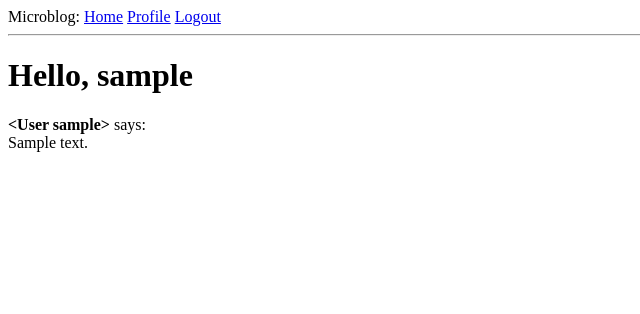
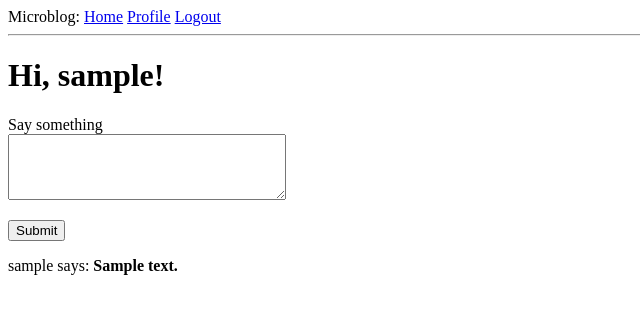
Before and after one commit to Vickouma77/Microblog, a Flask app: page / in a window 1280 px wide. Shown: the top 314 px of the page, without its empty margins (0-640 px from the left). Run offline with Flask 3, Linux system fonts and the light colour scheme; a user stored in the database is signed in; tables that the repository leaves empty hold one stand-in row (values such as "Sample post").

Commit message:
index view

```diff
--- a/app/templates/index.html
+++ b/app/templates/index.html
@@ -1,10 +1,21 @@
 {% extends 'base.html' %}
 
 {% block content %}
-    <h1>Hello, {{ current_user.username }}</h1>
+    <h1>Hi, {{ current_user.username }}!</h1>
+    <form action="" method="post">
+        {{ form.hidden_tag() }}
+        <p>
+            {{ form.post.label }}<br>
+            {{ form.post(cols=32, rows=4) }}<br>
+            {% for error in form.post.errors %}
+            <span style="color: red;">[{{ error }}]</span>
+            {% endfor %}
+        </p>
+        <p>{{ form.submit() }}</p>
+    </form>
     {% for post in posts %}
-    <div>
-        <p><b>{{ post.author }} </b>says: <br>{{ post.body }}</p>
-    </div>
+    <p>
+    {{ post.author.username }} says: <b>{{ post.body }}</b>
+    </p>
     {% endfor %}
 {% endblock %}
```
